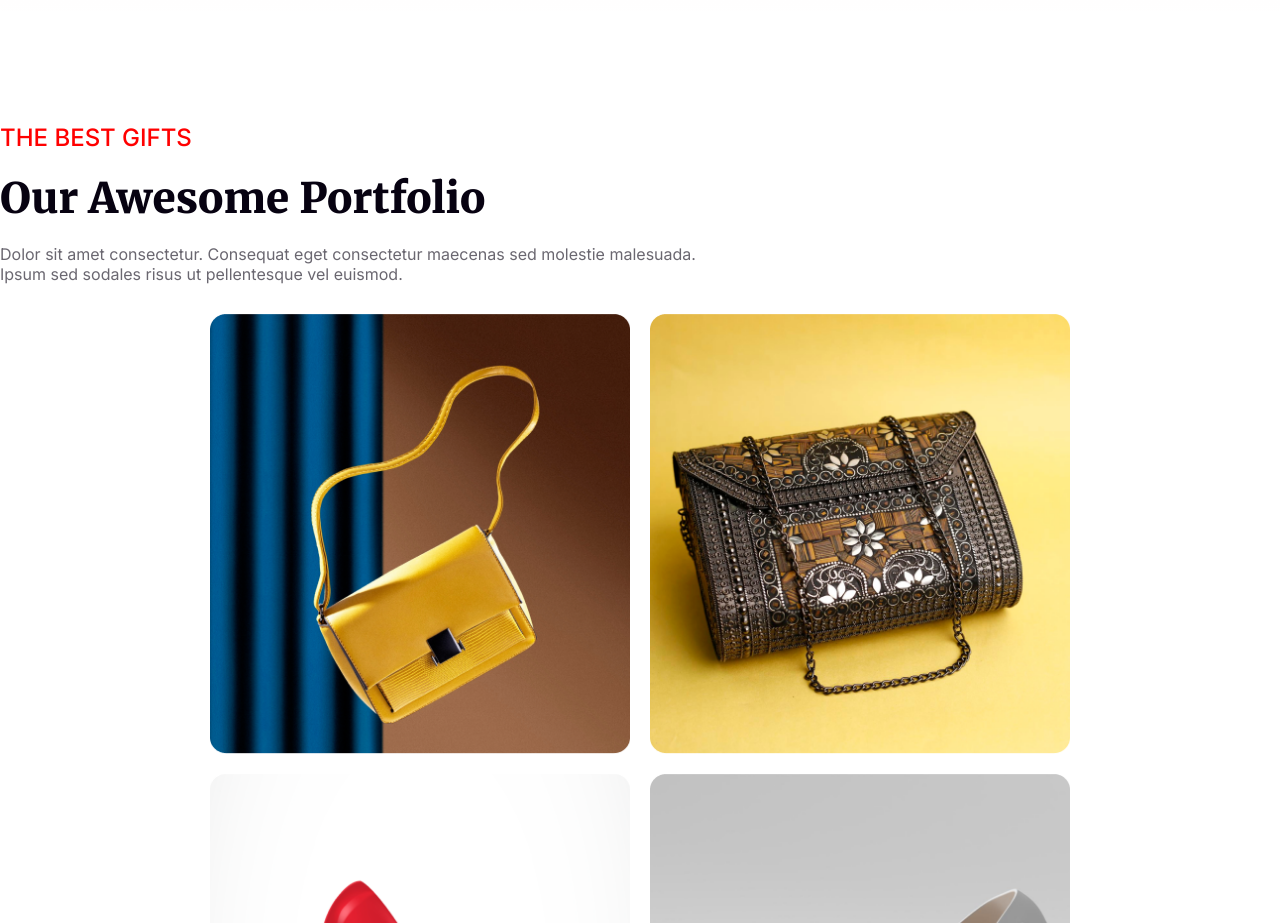
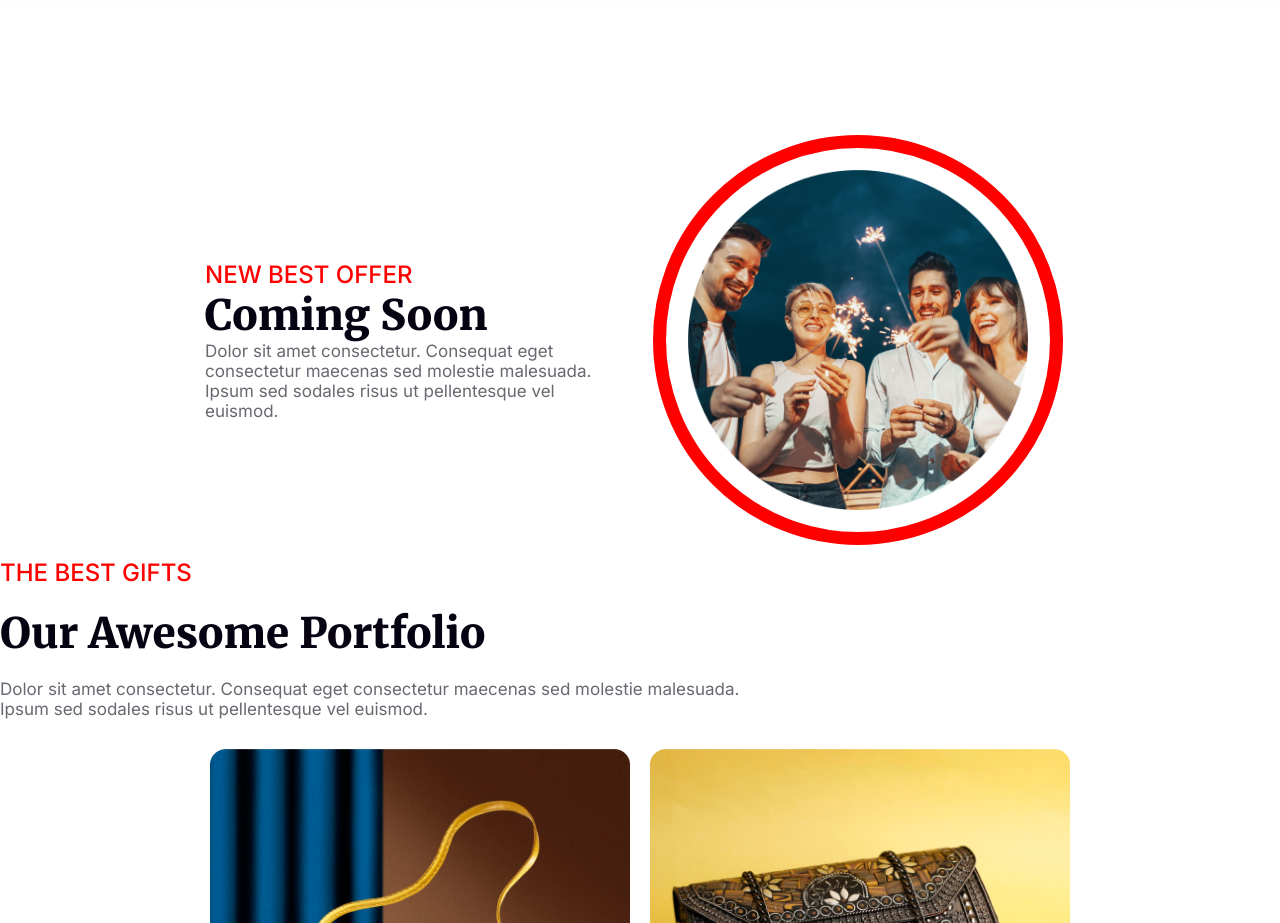
Before and after one commit to onik121/Assignment-1, a plain HTML site: page index.html in a window 1280 px wide. Shown: the part 2780-3703 px from the top of the page. Drawn offline with Linux system fonts and the light colour scheme.

Commit message:
update offer section

```diff
--- a/css/style.css
+++ b/css/style.css
@@ -196,6 +196,84 @@ header{
 
 
 
+/*-----*/
+.comming{
+    width: 100%;
+    height: auto;
+    border: px solid red;
+    display: flex;
+}
+
+.comming-soon{
+    width: 1320px;
+    min-height: 435px;
+    height: auto;
+    margin: 0 auto;
+    border: px solid black;
+    display: flex;
+    flex-wrap: wrap;
+    align-items: center;
+    justify-content: center;
+}
+
+.comming-soon-div{
+    border: px solid green;
+    width: 435px;
+    height: 100%;
+    display: flex;
+    align-items: center;
+}
+
+.img-div{
+    display: flex;
+    align-items: center;
+    justify-content: center;
+}
+
+.comming-soon-img{
+    border: 13px solid #F00;
+    border-radius: 50%;
+    display: flex;
+    align-items: center;
+    justify-content: center;
+    width: 410px;
+    height: 410px;
+}
+
+.comming-soon-img img{
+    width: 340px;
+    height: 340px;
+}
+
+.comming-text{
+    border: px solid red;
+    width: 90%;
+}
+
+.comming-text h3{
+    color: #F00;
+    font-family: Inter;
+    font-size: 24px;
+    font-weight: 500;
+}
+
+.comming-text h2{
+    color: #070211;
+    font-family: Merriweather;
+    font-size: 42px;
+    font-weight: 900;
+}
+
+.comming-text p{
+    color: rgba(7, 2, 17, 0.60);
+    font-family: Inter;
+    font-size: 17px;
+    font-weight: 400;
+}
+/*-----*/
+
+
+
 
 
 
@@ -231,7 +309,7 @@ header{
 .portfolio-text p{
     color: rgba(7, 2, 17, 0.60);
     font-family: Inter;
-    font-size: 16px;
+    font-size: 17px;
     font-weight: 400;
 }
 
@@ -247,6 +325,11 @@ header{
 .Portfolio-div img{
     width: 420px;
     height: 440px;
+    transition: 0.5s;
+}
+
+.Portfolio-div img:hover{
+    transform: translatey(-12px);
 }
 /*-----*/
 
--- a/index.html
+++ b/index.html
@@ -60,6 +60,29 @@
             </div>
         </div>
         <!----->
+
+
+        <!--comming soon section-->
+        <div class="comming">
+            <div class="comming-soon">
+                <div class="comming-soon-div">
+                    <div class="comming-text">
+                        <h3>NEW BEST OFFER</h3>
+                        <h2>Coming Soon</h2>
+                        <p>Dolor sit amet consectetur. Consequat eget consectetur maecenas sed molestie malesuada. Ipsum sed sodales risus ut pellentesque vel euismod. </p>
+                    </div>
+                </div>
+                <div class="comming-soon-div img-div">
+                    <div class="comming-soon-img">
+                        <img src="images/Ellipse 1.png">
+                    </div>
+                </div>
+                <div class="comming-soon-div">
+
+                </div>
+            </div>
+        </div>
+        <!---->
 
 
         <!--portfolio-->
```
